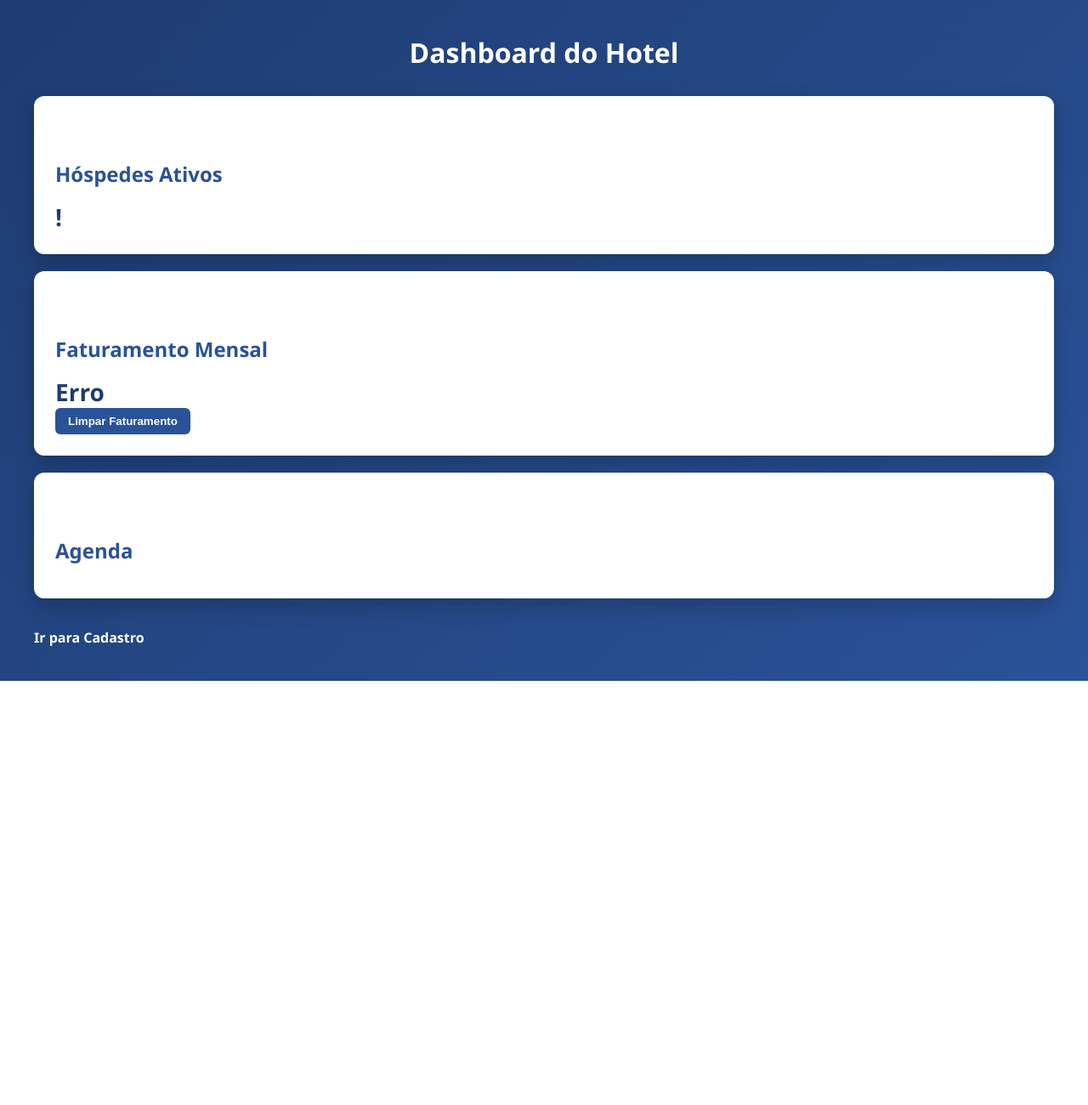
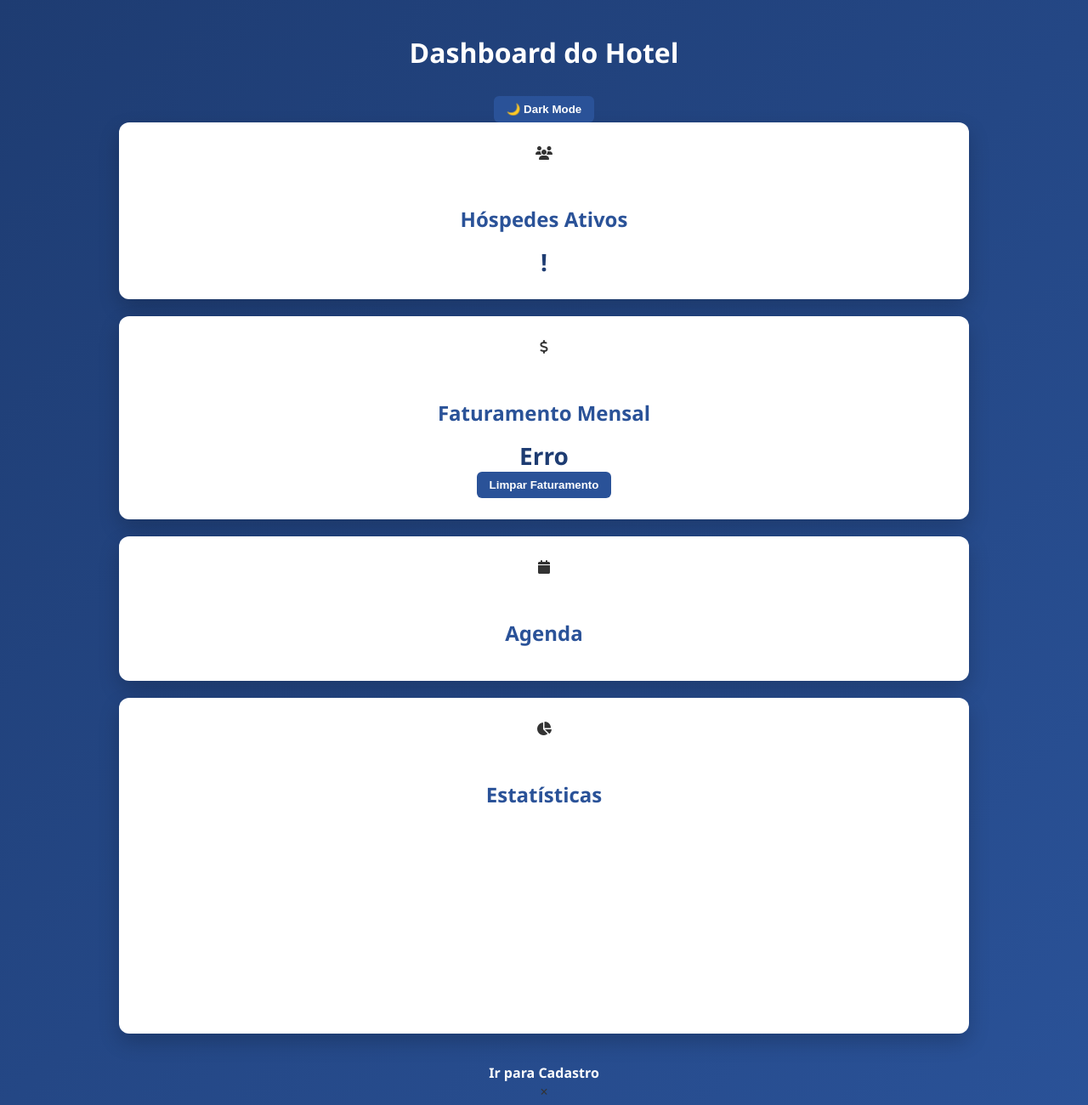
Before and after one commit to MikhaelPaz/sistema-hotel, a website: page public/index.html in a window 1280 px wide. Shown: the top 1300 px of the page at 85% size. Before the commit the page ends 801 px from the top, so only its background shows below. Drawn offline with nearby package versions, Linux system fonts and the light colour scheme; no server answers.

Commit message:
Mudança no front html

```diff
--- a/public/index.html
+++ b/public/index.html
@@ -1,35 +1,75 @@
 <!DOCTYPE html>
 <html lang="pt-BR">
 <head>
+    <!-- BLACKBOXAI NEW - READ ONLY -->
     <meta charset="UTF-8">
     <meta name="viewport" content="width=device-width, initial-scale=1.0">
-    <title>Dashboard Hotel</title>
+    <title>Dashboard Hotel - Modernizado</title>
+    <link rel="stylesheet" href="https://cdnjs.cloudflare.com/ajax/libs/font-awesome/6.4.0/css/all.min.css">
     <link rel="stylesheet" href="style_index.css">
+    <!-- /END BLACKBOXAI NEW -->
 </head>
 
 <body>
-<div class="container1">
+<div class="container">
+    <!-- BLACKBOXAI ORIGINAL CODE - PRESERVED -->
     <h1>Dashboard do Hotel</h1>
+    <!-- /END ORIGINAL -->
 
-    <div class="card">
-        <h2>Hóspedes Ativos</h2>
-        <p id="ativos">0</p>
+    <!-- BLACKBOXAI NEW - READ ONLY -->
+    <div class="header-controls">
+        <button id="dark-toggle" class="dark-toggle">🌙 Dark Mode</button>
     </div>
 
-    <div class="card">
-        <h2>Faturamento Mensal</h2>
-        <p id="faturamento">R$ 0,00</p>
-        <button onclick="limparFaturamento()">Limpar Faturamento</button>
+    <div class="dashboard-grid">
+        <!-- Cards will be restructured here -->
+        <div class="card active-guests">
+            <div class="card-header">
+                <i class="fas fa-users"></i>
+                <h2>Hóspedes Ativos</h2>
+            </div>
+            <p id="ativos" class="counter">0</p>
+        </div>
+
+        <div class="card revenue">
+            <div class="card-header">
+                <i class="fas fa-dollar-sign"></i>
+                <h2>Faturamento Mensal</h2>
+            </div>
+            <p id="faturamento" class="revenue-value">R$ 0,00</p>
+            <button class="btn-danger" onclick="limparFaturamento()">Limpar Faturamento</button>
+        </div>
+
+        <div class="card agenda-card">
+            <div class="card-header">
+                <i class="fas fa-calendar"></i>
+                <h2>Agenda</h2>
+            </div>
+            <ul id="agenda" class="agenda-list"></ul>
+        </div>
+
+        <div class="card charts">
+            <div class="card-header">
+                <i class="fas fa-chart-pie"></i>
+                <h2>Estatísticas</h2>
+            </div>
+            <canvas id="guestChart" width="400" height="200"></canvas>
+            <canvas id="revenueChart" width="400" height="200" style="margin-top: 20px;"></canvas>
+        </div>
     </div>
 
-    <div class="card">
-        <h2>Agenda</h2>
-        <ul id="agenda"></ul>
+    <a href="cadastro.html" class="cadastro-link">Ir para Cadastro</a>
 
+    <!-- Modal for guest details -->
+    <div id="guestModal" class="modal">
+        <div class="modal-content">
+            <span class="close">&times;</span>
+            <div id="modal-body"></div>
+        </div>
     </div>
+    <!-- /END BLACKBOXAI NEW -->
 
-    <a href="cadastro.html">Ir para Cadastro</a>
-
+    <script src="https://cdn.jsdelivr.net/npm/chart.js"></script>
     <script src="script.js"></script>
 </div>
 </body>
```
